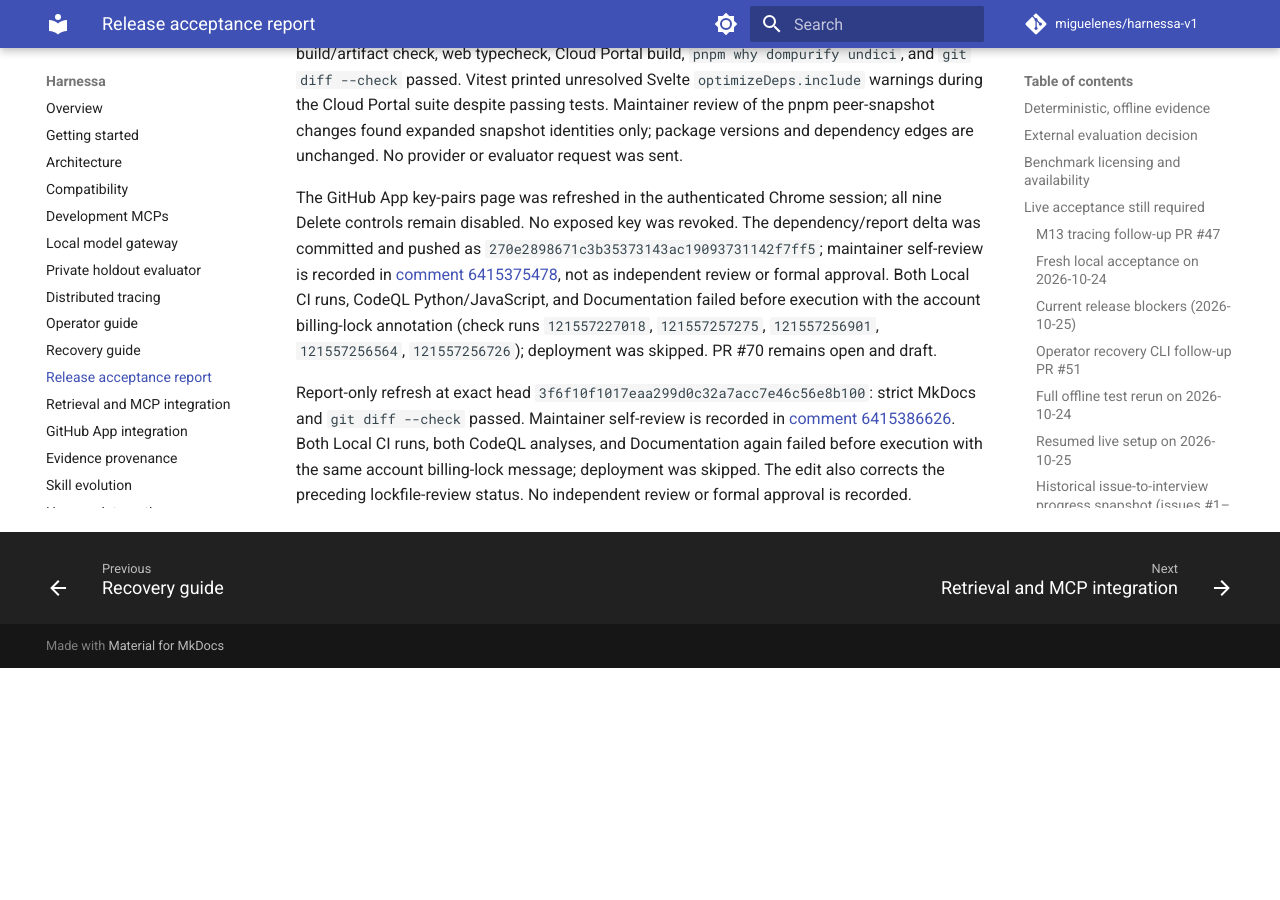
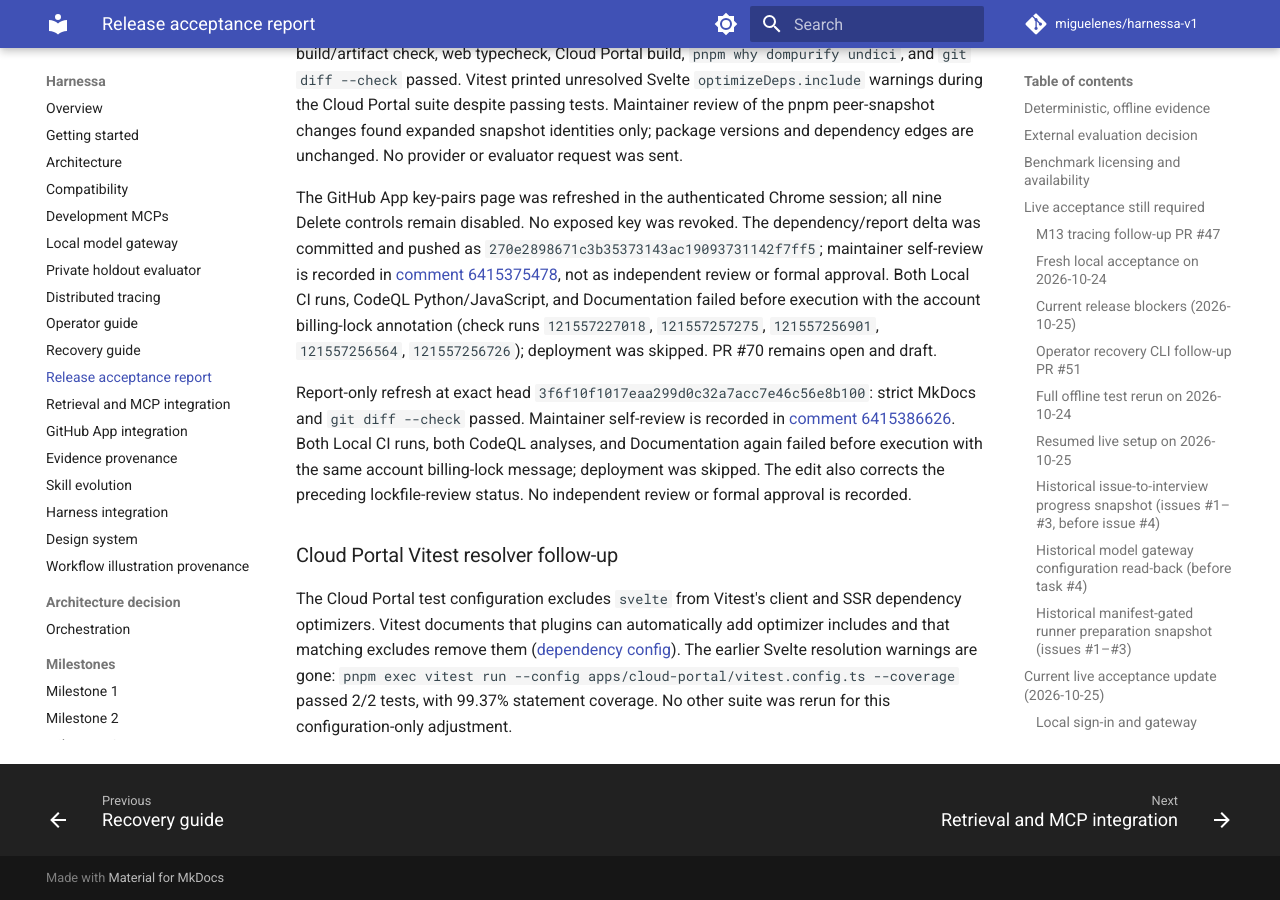
Before and after one commit to miguelenes/harnessa-v1, an MkDocs documentation site: the page built from docs/acceptance-report.md, in a window 1280 px wide and 900 px high, scrolled down 25265 px. Built offline with MkDocs 1.6.1 and Material for MkDocs 9.7.7, drawn with Linux system fonts in a browser that asks for light colours; comment, search, counter and statistics services are not loaded; before the commit the page ends 25933 px from its top, so only the background shows below that.

Commit message:
fix(tests): exclude Svelte optimizer modules

```diff
--- a/docs/acceptance-report.md
+++ b/docs/acceptance-report.md
@@ -329,3 +329,7 @@
 The GitHub App key-pairs page was refreshed in the authenticated Chrome session; all nine Delete controls remain disabled. No exposed key was revoked. The dependency/report delta was committed and pushed as `270e2898671c3b35373143ac19093731142f7ff5`; maintainer self-review is recorded in [comment 6415375478](https://github.com/miguelenes/harnessa-v1/pull/70#issuecomment-6415375478), not as independent review or formal approval. Both Local CI runs, CodeQL Python/JavaScript, and Documentation failed before execution with the account billing-lock annotation (check runs `121557227018`, `121557257275`, `121557256901`, `121557256564`, `121557256726`); deployment was skipped. PR #70 remains open and draft.
 
 Report-only refresh at exact head `3f6f10f1017eaa299d0c32a7acc7e46c56e8b100`: strict MkDocs and `git diff --check` passed. Maintainer self-review is recorded in [comment 6415386626](https://github.com/miguelenes/harnessa-v1/pull/70#issuecomment-6415386626). Both Local CI runs, both CodeQL analyses, and Documentation again failed before execution with the same account billing-lock message; deployment was skipped. The edit also corrects the preceding lockfile-review status. No independent review or formal approval is recorded.
+
+### Cloud Portal Vitest resolver follow-up
+
+The Cloud Portal test configuration excludes `svelte` from Vitest's client and SSR dependency optimizers. Vitest documents that plugins can automatically add optimizer includes and that matching excludes remove them ([dependency config](https://vitest.dev/config/deps)). The earlier Svelte resolution warnings are gone: `pnpm exec vitest run --config apps/cloud-portal/vitest.config.ts --coverage` passed 2/2 tests, with 99.37% statement coverage. No other suite was rerun for this configuration-only adjustment.
```
Also changed, not shown: docs/milestones/13.md (+4 -0 lines), 1 other file.
